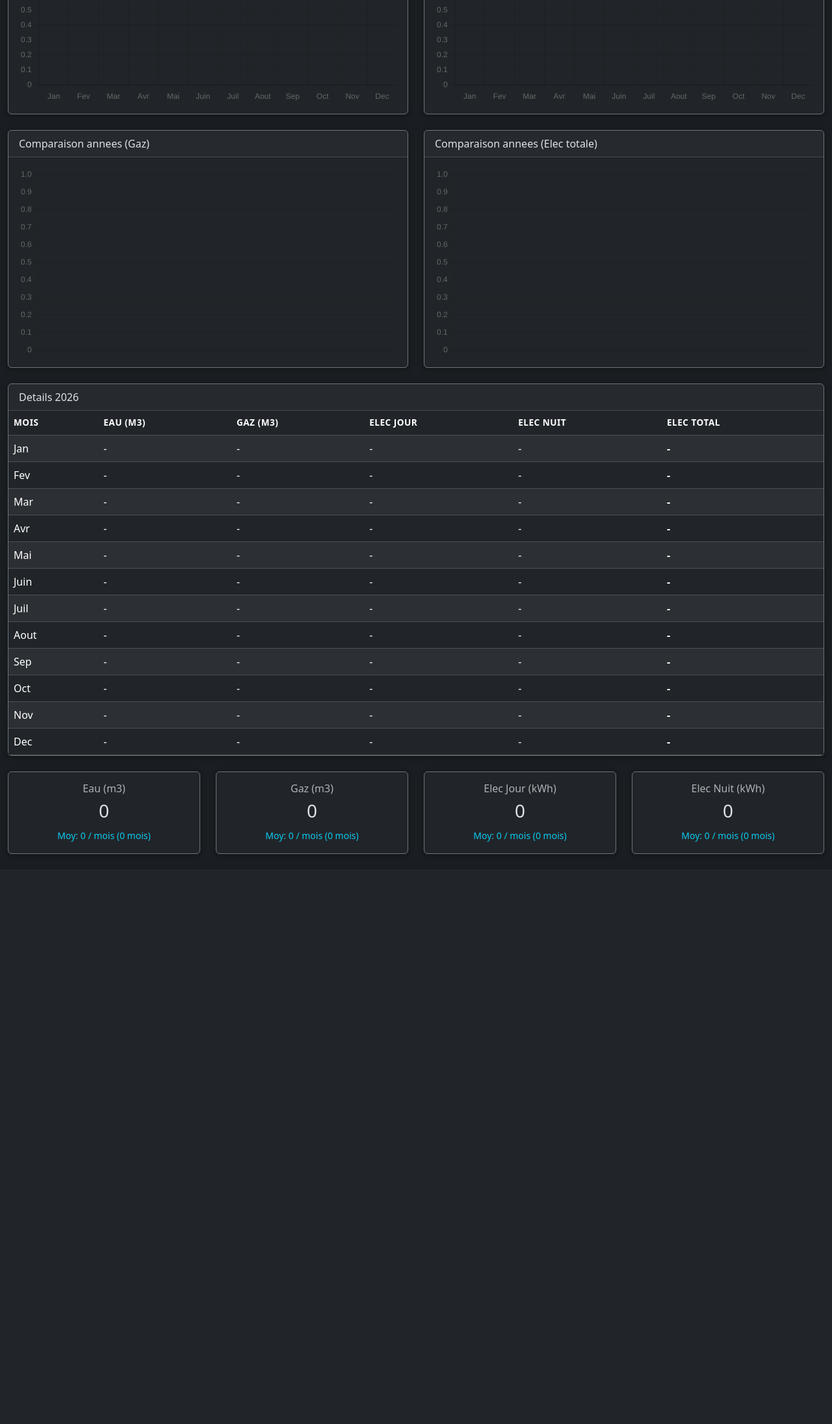
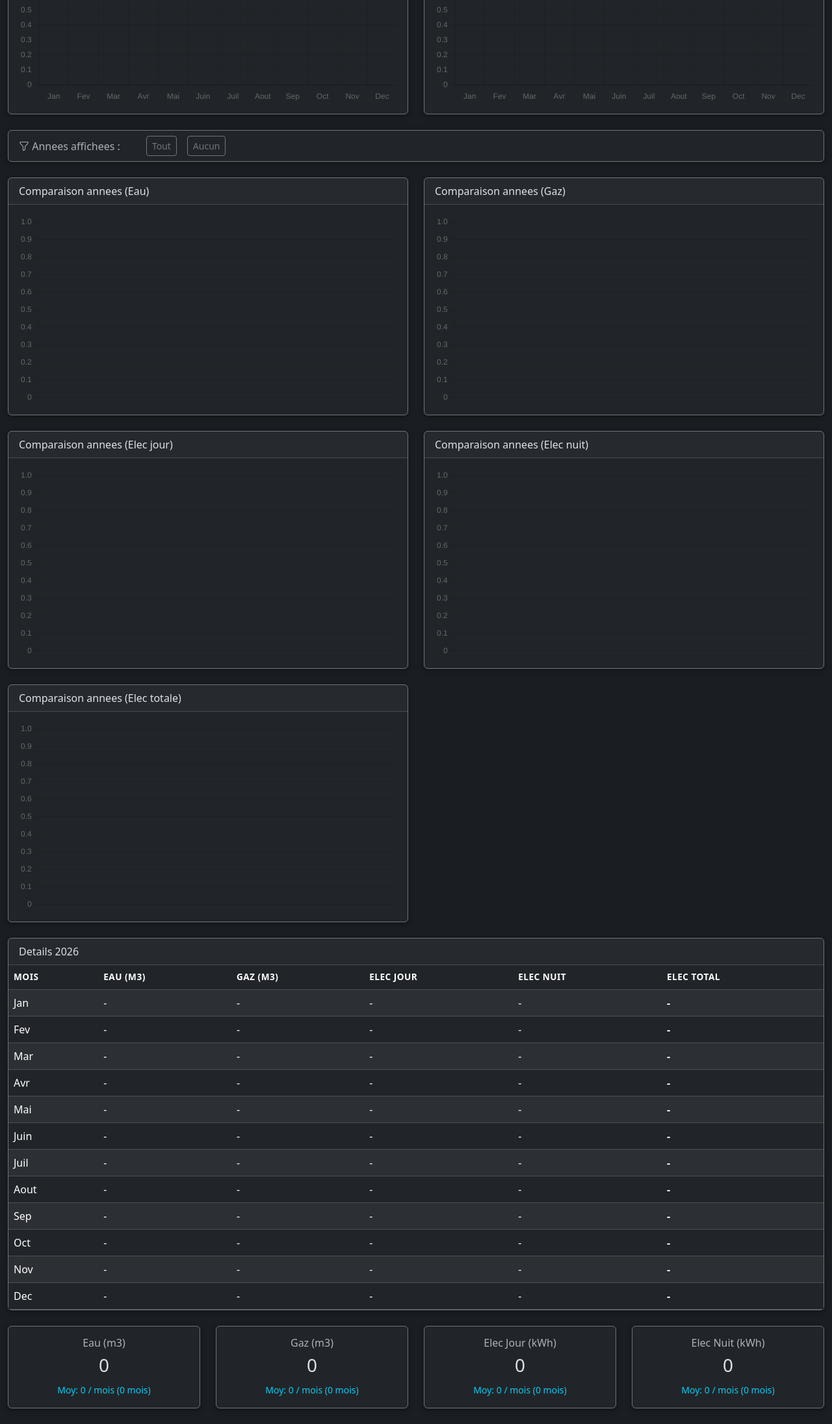
Before and after one commit to made2001/conso-maison, a Flask app: page / in a window 1280 px wide. Shown: the part 341-2532 px from the top of the page at 65% size. Before the commit the page ends 1658 px from the top, so only its background shows below. Run offline with Flask 3, Linux system fonts and the light colour scheme; a user stored in the database is signed in; a map, chart or similar area stays blank.

Commit message:
Reseau Docker partage NPM + filtres annees + durcissement securite (cookies, backup non-root)

```diff
--- a/app/__init__.py
+++ b/app/__init__.py
@@ -14,8 +14,11 @@ def create_app():
     app.config["SECRET_KEY"] = os.environ.get("SECRET_KEY", "dev-key-change-me")
     app.config["SQLALCHEMY_DATABASE_URI"] = "sqlite:////app/data/conso.db"
     app.config["SQLALCHEMY_TRACK_MODIFICATIONS"] = False
+    app.config["SESSION_COOKIE_SECURE"] = True
+    app.config["SESSION_COOKIE_HTTPONLY"] = True
+    app.config["SESSION_COOKIE_SAMESITE"] = "Lax"
+    db.init_app(app)
 
-    db.init_app(app)
     login_manager.init_app(app)
 
     from app.auth import auth_bp
--- a/app/templates/dashboard.html
+++ b/app/templates/dashboard.html
@@ -26,13 +26,57 @@
     </div>
 </div>
 
+<div class="card bg-dark border-secondary mb-4">
+    <div class="card-body py-2">
+        <div class="d-flex align-items-center flex-wrap gap-3">
+            <span class="text-muted me-2"><i class="bi bi-funnel"></i> Annees affichees :</span>
+            <div class="d-flex flex-wrap gap-3" id="yearFilters">
+                {% for y in years %}
+                <div class="form-check">
+                    <input class="form-check-input year-filter" type="checkbox"
+                           value="{{ y }}" id="yf-{{ y }}"
+                           {% if loop.index <= 4 %}checked{% endif %}>
+                    <label class="form-check-label" for="yf-{{ y }}">{{ y }}</label>
+                </div>
+                {% endfor %}
+            </div>
+            <button class="btn btn-sm btn-outline-secondary" id="selAll">Tout</button>
+            <button class="btn btn-sm btn-outline-secondary" id="selNone">Aucun</button>
+        </div>
+    </div>
+</div>
+
 <div class="row mb-4">
+    <div class="col-md-6">
+        <div class="card bg-dark border-secondary">
+            <div class="card-header">Comparaison annees (Eau)</div>
+            <div class="card-body"><canvas id="chartCompareEau"></canvas></div>
+        </div>
+    </div>
     <div class="col-md-6">
         <div class="card bg-dark border-secondary">
             <div class="card-header">Comparaison annees (Gaz)</div>
             <div class="card-body"><canvas id="chartCompareGaz"></canvas></div>
         </div>
     </div>
+</div>
+
+<div class="row mb-4">
+    <div class="col-md-6">
+        <div class="card bg-dark border-secondary">
+            <div class="card-header">Comparaison annees (Elec jour)</div>
+            <div class="card-body"><canvas id="chartCompareElecJour"></canvas></div>
+        </div>
+    </div>
+    <div class="col-md-6">
+        <div class="card bg-dark border-secondary">
+            <div class="card-header">Comparaison annees (Elec nuit)</div>
+            <div class="card-body"><canvas id="chartCompareElecNuit"></canvas></div>
+        </div>
+    </div>
+</div>
+
+<div class="row mb-4">
     <div class="col-md-6">
         <div class="card bg-dark border-secondary">
             <div class="card-header">Comparaison annees (Elec totale)</div>
@@ -94,6 +138,62 @@
 <script>
 const MONTHS = ['Jan','Fev','Mar','Avr','Mai','Juin','Juil','Aout','Sep','Oct','Nov','Dec'];
 const COLORS = { eau: '#0dcaf0', gaz: '#fd7e14', elec_jour: '#ffc107', elec_nuit: '#6f42c1' };
+const YEARS = {{ years | tojson }};
+const yearsSorted = [...YEARS].sort();
+const yearData = {};
+const chartInstances = {};
+
+function colorFor(y, i) {
+    const hue = (yearsSorted.indexOf(y) * 47) % 360;
+    return `hsl(${hue}, 70%, 60%)`;
+}
+
+function checkedYears() {
+    return [...document.querySelectorAll('.year-filter:checked')].map(c => parseInt(c.value));
+}
+
+function renderCompare(canvasId, meterKey) {
+    const sel = checkedYears();
+    if (chartInstances[canvasId]) chartInstances[canvasId].destroy();
+    const datasets = sel.map((y, i) => ({
+        label: String(y),
+        data: (yearData[y] || {})[meterKey] || [],
+        borderColor: colorFor(y, i),
+        backgroundColor: colorFor(y, i).replace(')', ', 0.1)').replace('hsl', 'hsla'),
+        tension: 0.3, fill: false
+    }));
+    chartInstances[canvasId] = new Chart(document.getElementById(canvasId), {
+        type: 'line',
+        data: { labels: MONTHS, datasets: datasets },
+        options: { responsive: true, scales: { y: { beginAtZero: true } } }
+    });
+}
+
+function renderAllCompare() {
+    renderCompare('chartCompareEau', 'eau');
+    renderCompare('chartCompareGaz', 'gaz');
+    renderCompare('chartCompareElecJour', 'elec_jour');
+    renderCompare('chartCompareElecNuit', 'elec_nuit');
+    renderCompare('chartCompareElec', 'elec_nuit');
+}
+
+Promise.all(yearsSorted.map(y =>
+    fetch(`/api/chart/${y}`).then(r => r.json()).then(d => { yearData[y] = d; })
+)).then(() => {
+    renderAllCompare();
+});
+
+document.querySelectorAll('.year-filter').forEach(cb =>
+    cb.addEventListener('change', renderAllCompare));
+
+document.getElementById('selAll').addEventListener('click', () => {
+    document.querySelectorAll('.year-filter').forEach(cb => cb.checked = true);
+    renderAllCompare();
+});
+document.getElementById('selNone').addEventListener('click', () => {
+    document.querySelectorAll('.year-filter').forEach(cb => cb.checked = false);
+    renderAllCompare();
+});
 
 fetch('/api/chart/{{ selected_year }}')
 .then(r => r.json())
@@ -115,26 +215,5 @@ fetch('/api/chart/{{ selected_year }}')
         options: { responsive: true, scales: { y: { beginAtZero: true } } }
     });
 });
-
-const YEARS = {{ years | tojson }};
-const yearsSorted = [...YEARS].sort();
-function buildCompareChart(canvasId, meterKey) {
-    const datasets = yearsSorted.map((y, i) => {
-        const hue = (i * 60) % 360;
-        return fetch(`/api/chart/${y}`).then(r => r.json()).then(data => ({
-            label: String(y), data: data[meterKey],
-            borderColor: `hsl(${hue}, 70%, 60%)`, backgroundColor: `hsl(${hue}, 70%, 60%, 0.1)`,
-            tension: 0.3, fill: false
-        }));
-    });
-    Promise.all(datasets).then(resolved => {
-        new Chart(document.getElementById(canvasId), {
-            type: 'line', data: { labels: MONTHS, datasets: resolved },
-            options: { responsive: true, scales: { y: { beginAtZero: true } } }
-        });
-    });
-}
-buildCompareChart('chartCompareGaz', 'gaz');
-buildCompareChart('chartCompareElec', 'elec_nuit');
 </script>
 {% endblock %}
```
Also changed, not shown: docker-compose.yml (+8 -3 lines), 1 other file.
